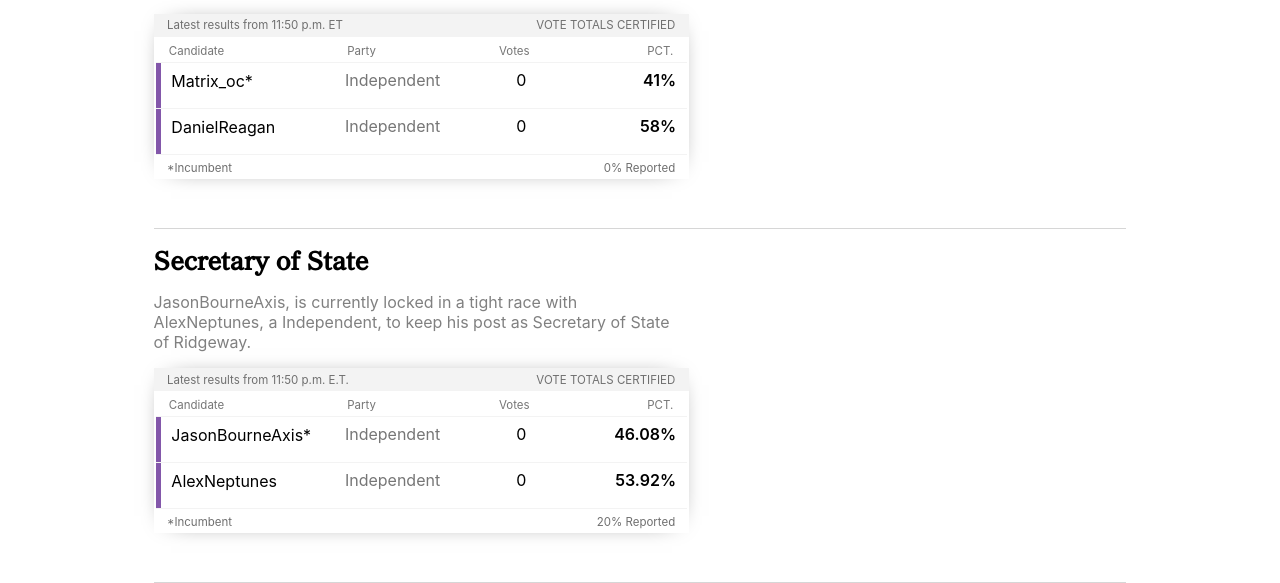
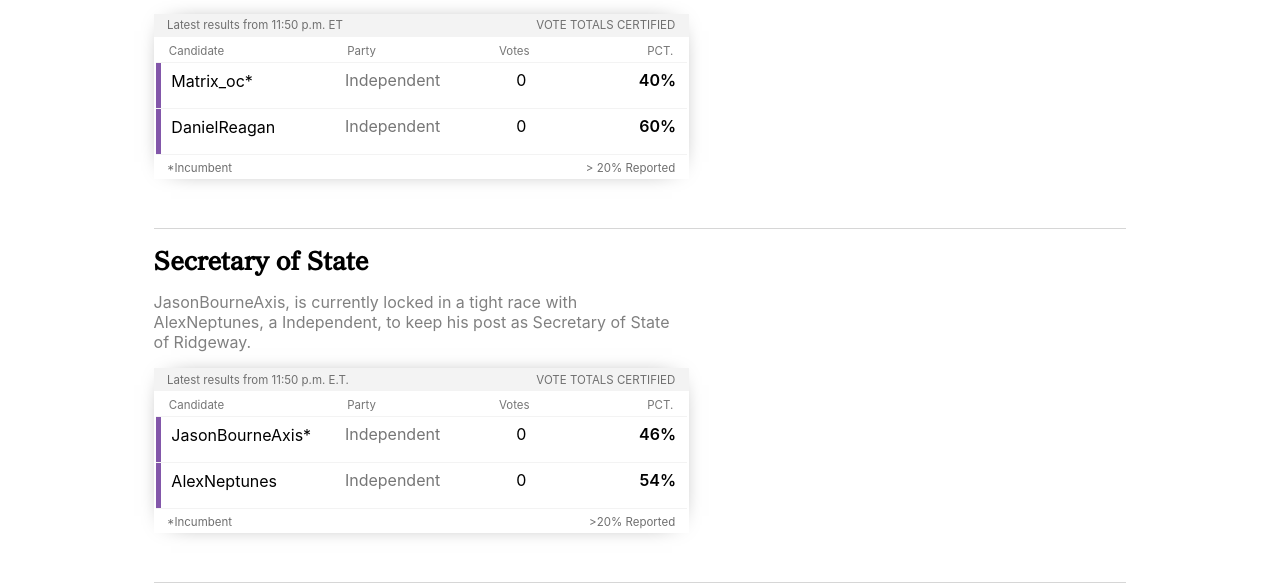
Before and after one commit to RestiveSole267/anctimes-elections, a React (Create React App) app: page /anctimes-elections/ridgeway in a window 1280 px wide. Shown: the part 337-920 px from the top of the page. Built offline with nearby package versions, Linux system fonts and the light colour scheme.

Commit message:
election update 3

```diff
--- a/src/ridgeway/ridgeway.js
+++ b/src/ridgeway/ridgeway.js
@@ -32,19 +32,19 @@ class RidgewayElectionFeed extends React.Component{
                                 <div className='can-name-unoffical'>Matrix_oc* </div>
                                 <div className='can-party'>Independent</div>
                                 <div className='can-votes'>0</div>
-                                <div className='can-pct'>41%</div>
+                                <div className='can-pct'>40%</div>
                             </tr>
                             <tr className='candidate-2'>
                                 <div className='can-partycolor-ind'></div>
                                 <div className='can-name2'>DanielReagan</div>
                                 <div className='can-party'>Independent</div>
                                 <div className='can-votes'>0</div>
-                                <div className='can-pct'>58%</div>
+                                <div className='can-pct'>60%</div>
                             </tr>
                         </table>
                         <div className='footer-table'>
                             <p className='footnote-title'>*Incumbent</p>
-                            <p className='reported-title'>0% Reported</p>
+                            <p className='reported-title'>{'>'} 20% Reported</p>
                         </div>
                     </div>
                 </div>
@@ -68,19 +68,19 @@ class RidgewayElectionFeed extends React.Component{
                                 <div className='can-name-unoffical'>JasonBourneAxis*</div>
                                 <div className='can-party'>Independent</div>
                                 <div className='can-votes'>0</div>
-                                <div className='can-pct'>46.08%</div>
+                                <div className='can-pct'>46%</div>
                             </tr>
                             <tr className='candidate-2'>
                                 <div className='can-partycolor-ind'></div>
                                 <div className='can-name2'>AlexNeptunes</div>
                                 <div className='can-party'>Independent</div>
                                 <div className='can-votes'>0</div>
-                                <div className='can-pct'>53.92%</div>
+                                <div className='can-pct'>54%</div>
                             </tr>
                         </table>
                         <div className='footer-table'>
                             <p className='footnote-title'>*Incumbent</p>
-                            <p className='reported-title'>20% Reported</p>
+                            <p className='reported-title'>{'>'}20% Reported</p>
                         </div>
                     </div>
                 </div>
```
